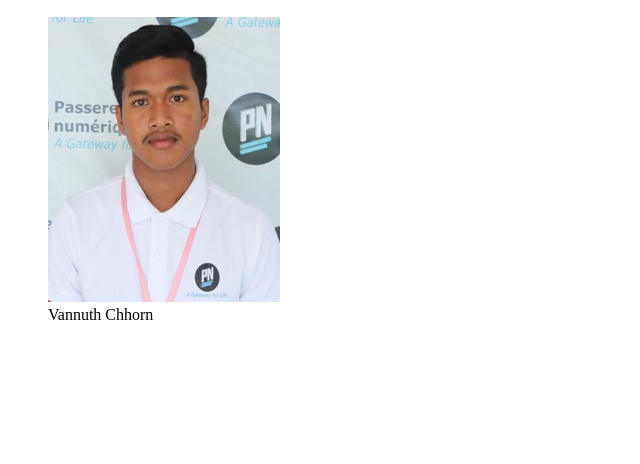
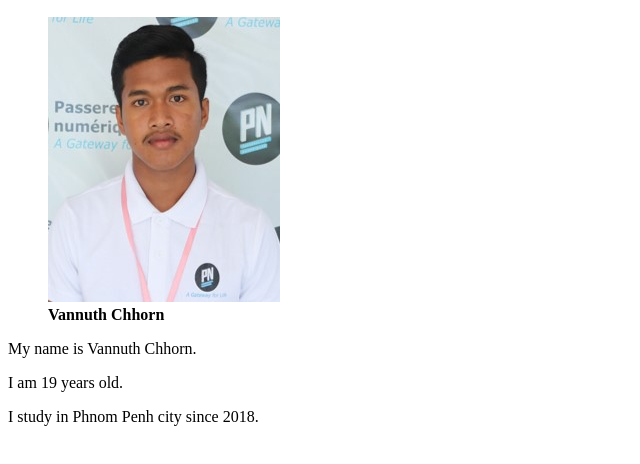
Before and after one commit to vannuthchhorn/my_web_app, a plain HTML site: page index.html in a window 1280 px wide. Shown: the part 110-574 px from the top of the page, without its empty margins (0-640 px from the left). Drawn offline with Linux system fonts and the light colour scheme.

Commit message:
Introduction

```diff
--- a/index.html
+++ b/index.html
@@ -5,6 +5,7 @@
     <meta name="viewport" content="width=device-width, initial-scale=1.0">
     <meta http-equiv="X-UA-Compatible" content="ie=edge">
     <title>Document</title>
+    <link rel="stylesheet" href="css/style.css">
   </head>
 
   <body>
@@ -13,8 +14,12 @@
 
     <figure>
       <img src="./img/Picture26.jpg" alt="Vannuth Chhorn">
-      <figcaption>Vannuth Chhorn</figcaption>
+      <figcaption><b>Vannuth Chhorn</b></figcaption>
     </figure>
+
+    <p>My name is Vannuth Chhorn.</p>
+    <p>I am 19 years old.</p>
+    <p>I study in Phnom Penh city since 2018.</p>
   </body>
 
 </html>
```
